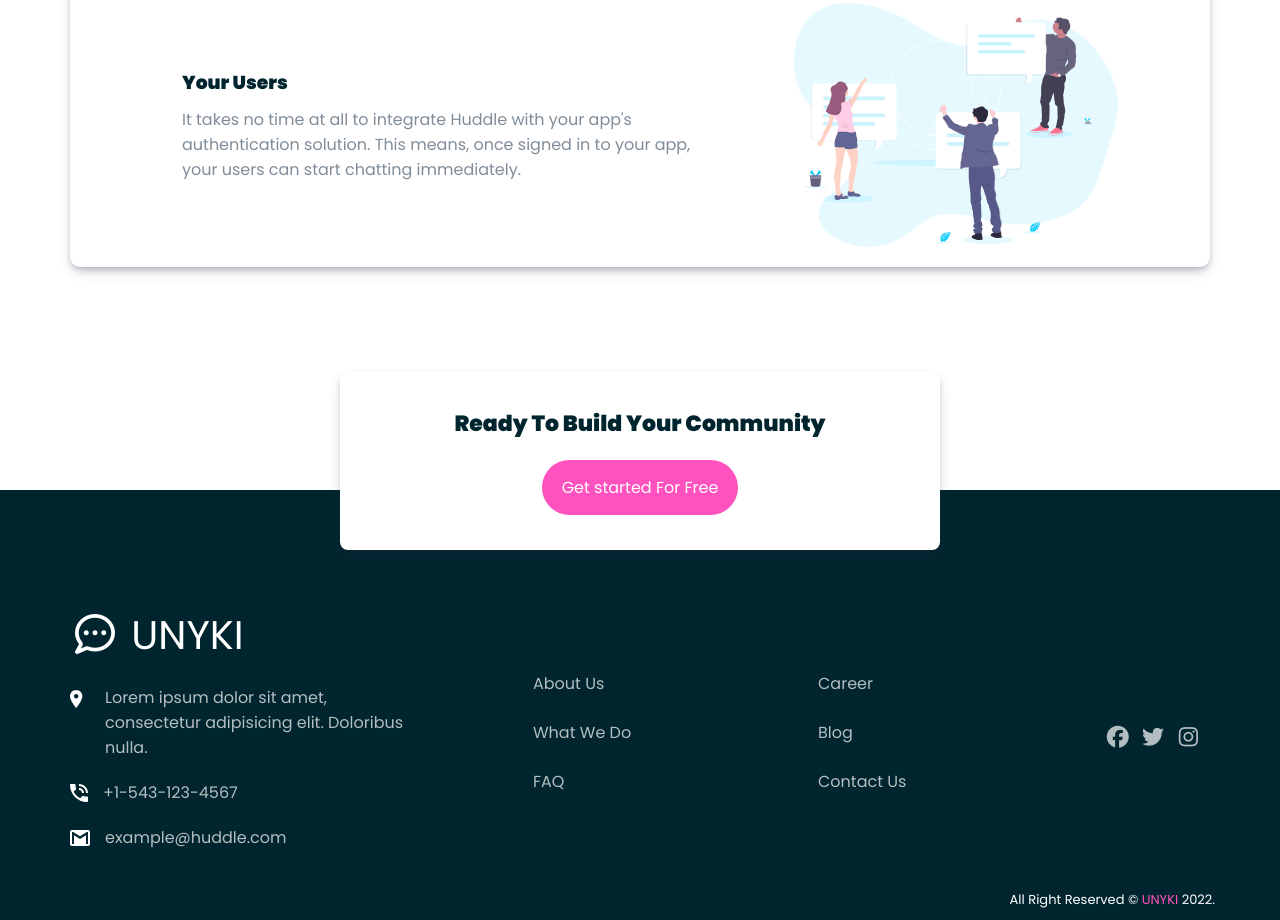
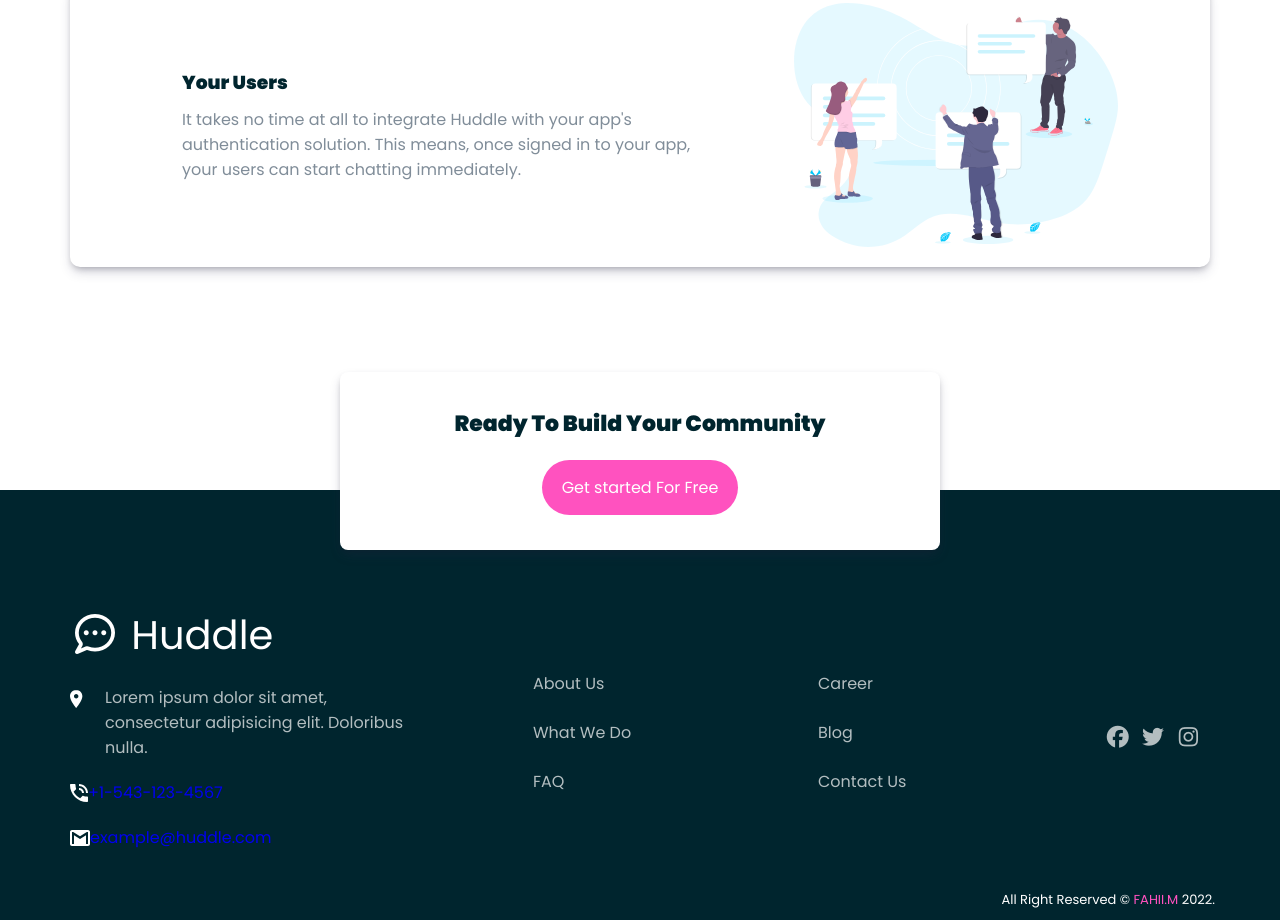
Before and after one commit to AhmedFahiim/Huddle-Landing-Page, a plain HTML site: page index.html in a window 1280 px wide. Shown: the part 1528-2448 px from the top of the page. Drawn offline with Linux system fonts and the light colour scheme.

Commit message:
Update index.html

```diff
--- a/index.html
+++ b/index.html
@@ -85,7 +85,7 @@
       <div class="container">
         <div class="col">
           <i class="fa-regular fa-comment-dots"> </i>
-          <span>UNYKI</span>
+          <span>Huddle</span>
           <div class="location">
             <img src="images/icon-location.svg" alt="location" />
             <p>
@@ -95,11 +95,11 @@
           </div>
           <div class="number">
             <img src="images/icon-phone.svg" alt="phone" />
-            <span>+1-543-123-4567</span>
+            <a href="tel:+1-543-123-4567">+1-543-123-4567</a>
           </div>
           <div class="e-mail">
             <img src="images/icon-email.svg" alt="Mail" />
-            <span>example@huddle.com</span>
+            <a href="mailto:example@huddle.com">example@huddle.com</a>
           </div>
         </div>
         <div class="col">
@@ -125,7 +125,7 @@
         </div>
       </div>
       <div class="copy-right">
-        <span> All Right Reserved &#169; <span>UNYKI</span> 2022.</span>
+        <span> All Right Reserved &#169; <span>FAHII.M</span> 2022.</span>
       </div>
     </footer>
   </body>
```
